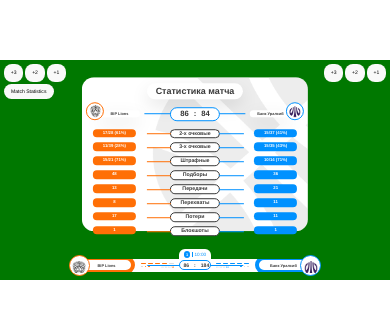
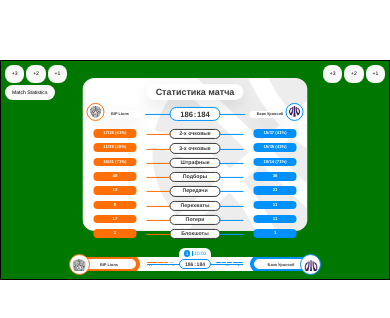
Before and after one commit to Aitmuhamet/vue-animation-basketball, a Vue app: page / in a window 390 px wide. Shown: the part 252-570 px from the top of the page. Built offline with nearby package versions, Linux system fonts and the light colour scheme.

Commit message:
feat: Add responsive design for width and height to component

```diff
--- a/src/App.vue
+++ b/src/App.vue
@@ -12,10 +12,14 @@ import BasketballScoreboard from './components/BasketballScoreboard.vue'
 #app {
   max-width: unset;
   padding: 0;
+  width: 100vw;
 }
 
 .app-inner {
-  width: 100vw;
+  display: flex;
+  justify-content: center;
+
+  height: 100%;
   aspect-ratio: 16 / 9;
   background: rgb(0, 120, 0);
 }
--- a/src/components/BasketballScoreboard.vue
+++ b/src/components/BasketballScoreboard.vue
@@ -1,6 +1,6 @@
 <template>
 
-    <div class="scoreboard">
+    <div class="scoreboard" :style="scoreboardStyle">
 
         <div class="left-team-buttons">
             <button @click="changeScore('team1', 3)">+3</button>
@@ -65,7 +65,7 @@
             </div>
             <div class="scoreboard-score score">
                 <div class="score-inner scoreboard-score-inner">
-                    <div class="score__number-left">86</div>
+                    <div class="score__number-left">186</div>
                     <div class="scoreboard-score__divider">:</div>
                     <div class="score__number-right">184</div>
                 </div>
@@ -212,9 +212,9 @@
                         <th class="table__cell table__cell-head">
                             <div class="score table-score">
                                 <div class="score-inner table-score-inner">
-                                    <div class="score__number-left">86</div>
+                                    <div class="score__number-left">186</div>
                                     <div class="scoreboard-score__divider">:</div>
-                                    <div class="score__number-right">84</div>
+                                    <div class="score__number-right">184</div>
                                 </div>
                             </div>
                         </th>
@@ -266,6 +266,37 @@
 
 <script setup>
 import { ref, reactive, computed, onMounted, onUnmounted } from 'vue'
+
+const props = defineProps({
+  content: String, // Текст внутри блока .scoreboard
+});
+
+const windowWidth = ref(window.innerWidth);
+const scoreboardWidth = ref(0);
+
+const updateWidths = () => {
+  windowWidth.value = window.innerWidth;
+  scoreboardWidth.value = document.querySelector('.scoreboard').offsetWidth;
+};
+
+onMounted(() => {
+  window.addEventListener('resize', updateWidths);
+  updateWidths(); // Устанавливаем начальные значения
+});
+
+onUnmounted(() => {
+  window.removeEventListener('resize', updateWidths);
+});
+
+const widthRatio = computed(() => {
+  return scoreboardWidth.value / windowWidth.value;
+});
+
+const scoreboardStyle = computed(() => {
+  return {
+    '--scoreboard-width-ratio': widthRatio.value,
+  };
+});
 
 const teams = reactive({
     team1: { score: 0, showScore: false, showPhoto: false, showStats: false },
@@ -348,32 +379,32 @@ button {
 .right-team-buttons,
 .left-team-buttons {
     position: absolute;
-    top: 1vw;
+    top: calc(1vw * var(--scoreboard-width-ratio));
     z-index: 200;
 
     display: flex;
-    gap: .5vw;
+    gap: calc(.5vw * var(--scoreboard-width-ratio));
 
     button {
-        padding: 1vw 1.5vw;
-        font-size: 1.3vw;
+        padding: calc(1vw * var(--scoreboard-width-ratio)) calc(1.5vw * var(--scoreboard-width-ratio));
+        font-size: calc(1.3vw * var(--scoreboard-width-ratio));
     }
 }
 
 .left-team-buttons {
-    left: 1vw;
+    left: calc(1vw * var(--scoreboard-width-ratio));
 }
 
 .right-team-buttons {
-    right: 1vw;
+    right: calc(1vw * var(--scoreboard-width-ratio));
 }
 
 .match-statistics-buttons {
     position: absolute;
-    top: 6vw;
+    top: calc(6vw * var(--scoreboard-width-ratio));
     z-index: 200;
-    left: 1vw;
-    font-size: 1.3vw;
+    left: calc(1vw * var(--scoreboard-width-ratio));
+    font-size: calc(1.3vw * var(--scoreboard-width-ratio));
 }
 
 /* Для анимации */
@@ -465,8 +496,11 @@ button {
     --text-color: #393939;
 
     position: relative;
-    width: 100%;
     height: 100%;
+    max-height: 100vh;
+    aspect-ratio: 16 / 9;
+    border: 1px solid black;
+
     display: flex;
     flex-direction: column;
     align-items: center;
@@ -484,10 +518,10 @@ button {
 .scoreboard__main {
     position: absolute;
     z-index: 100;
-    bottom: 2vw;
-    width: calc(60vw);
+    bottom: calc(2vw * var(--scoreboard-width-ratio));
+    width: calc(60vw * var(--scoreboard-width-ratio));
     /* 65.7%; */
-    height: 6%;
+    height: calc(3.5vw * var(--scoreboard-width-ratio));
     /* 6%; */
     background: var(--background-color);
     color: var(--text-color);
@@ -526,12 +560,12 @@ button {
 
 .scoreboard__team-name {
     width: 100%;
-    padding: .6vw .1vw;
+    padding: calc(.6vw * var(--scoreboard-width-ratio)) calc(.1vw * var(--scoreboard-width-ratio));
     border-radius: 45px;
 
     text-align: center;
     font-family: Helvetica;
-    font-size: calc(1.8vw / (16 / 9));
+    font-size: calc(1.8vw / (16 / 9) * var(--scoreboard-width-ratio));
     font-style: normal;
     font-weight: 600;
     line-height: normal;
@@ -542,11 +576,11 @@ button {
 }
 
 .scoreboard__team--right .scoreboard__team-name {
-    border: 1.2vw solid var(--team-two-color);
+    border: calc(1.2vw * var(--scoreboard-width-ratio)) solid var(--team-two-color);
 }
 
 .scoreboard__team--left .scoreboard__team-name {
-    border: 1.2vw solid var(--team-one-color);
+    border: calc(1.2vw * var(--scoreboard-width-ratio)) solid var(--team-one-color);
 }
 
 .logo-wrapper {
@@ -580,11 +614,11 @@ button {
 }
 
 .logo-wrapper--left {
-    border: .4vw solid var(--team-one-color);
+    border: calc(.4vw * var(--scoreboard-width-ratio)) solid var(--team-one-color);
 }
 
 .logo-wrapper--right {
-    border: .4vw solid var(--team-two-color);
+    border: calc(.4vw * var(--scoreboard-width-ratio)) solid var(--team-two-color);
 }
 
 .scoreboard__logo {
@@ -603,20 +637,20 @@ button {
     left: 50%;
     transform: translateX(-50%);
     background: var(--team-two-color);
-    height: .1vw;
-    width: 24.5vw;
+    height: calc(.1vw * var(--scoreboard-width-ratio));
+    width: calc(24.5vw * var(--scoreboard-width-ratio));
 }
 
 .score-inner {
     text-align: center;
     font-family: Helvetica;
-    font-size: 1.3vw;
+    font-size: calc(1.3vw * var(--scoreboard-width-ratio));
     font-style: normal;
     font-weight: 600;
     line-height: normal;
 
     background: var(--background-color);
-    border: 1px solid var(--team-two-color);
+    border: calc(.1vw * var(--scoreboard-width-ratio)) solid var(--team-two-color);
     border-radius: 135.242px;
 
     display: flex;
@@ -627,14 +661,14 @@ button {
 }
 
 .scoreboard-score-inner {
-    margin: 0 .4vw;
-    padding: .3vw .1vw;
-    width: 8vw;
+    margin: 0 calc(.4vw * var(--scoreboard-width-ratio));
+    padding: calc(.3vw * var(--scoreboard-width-ratio)) calc(.1vw * var(--scoreboard-width-ratio));
+    width: calc(8vw * var(--scoreboard-width-ratio));
 
 }
 
 .scoreboard-score__divider {
-    margin: 0 5px;
+    margin: 0 calc(.2vw * var(--scoreboard-width-ratio));
     flex: 0
 }
 
@@ -662,22 +696,22 @@ button {
 }
 
 .scoreboard__indicators-right {
-    margin-left: 1vw;
+    margin-left: calc(1vw * var(--scoreboard-width-ratio));
 }
 
 .scoreboard__indicators-left {
-    margin-right: 1vw;
+    margin-right: calc(1vw * var(--scoreboard-width-ratio));
 }
 
 .scoreboard__line {
     display: flex;
-    gap: 2px;
+    gap: calc(.2vw * var(--scoreboard-width-ratio));
 }
 
 .scoreboard__dash {
     display: inline-block;
-    width: calc(2.25vw / (16 / 9));
-    height: .2vw;
+    width: calc(2.2vw / (16 / 9) * var(--scoreboard-width-ratio));
+    height: calc(.2vw * var(--scoreboard-width-ratio));
     flex-shrink: 0;
     border-radius: 88.567px;
     background: var(--inactive-color);
@@ -694,19 +728,20 @@ button {
 .scoreboard__bottom-row {
     display: flex;
     justify-content: space-between;
-    align-items: center;
+    align-items: baseline;
     width: 100%;
+    height: calc(.5vw * var(--scoreboard-width-ratio));
 }
 
 .scoreboard-scores {
     display: flex;
     align-items: center;
-    gap: .2vw;
+    gap: calc(.2vw * var(--scoreboard-width-ratio));
 }
 
 .scoreboard__number {
     text-align: center;
-    font-size: .6vw;
+    font-size: calc(.6vw * var(--scoreboard-width-ratio));
     font-style: normal;
     font-weight: 600;
     line-height: normal;
@@ -734,13 +769,13 @@ button {
 .scoreboard__circles {
     display: flex;
     align-items: center;
-    gap: 2px;
+    gap: calc(.1vw * var(--scoreboard-width-ratio));
 }
 
 .scoreboard__circle {
     display: inline-block;
     border-radius: 50%;
-    width: .4vw;
+    width: calc(.4vw * var(--scoreboard-width-ratio));
     aspect-ratio: 1;
     background: var(--inactive-color);
 }
@@ -757,20 +792,20 @@ button {
 .scoreboard__overlay {
     position: absolute;
     z-index: 20;
-    bottom: 5vw;
+    bottom: calc(5vw * var(--scoreboard-width-ratio));
 
     display: flex;
     align-items: center;
     justify-content: center;
 
-    width: 8vw;
+    width: calc(8vw * var(--scoreboard-width-ratio));
     background: var(--background-color);
-    padding-top: calc(.9vw / (16 / 9));
-    padding-bottom: calc(.9vw / (16 / 9));
-    border-radius: 1.5vw 1.5vw 0 0;
+    padding-top: calc(.9vw / (16 / 9) * var(--scoreboard-width-ratio));
+    padding-bottom: calc(.9vw / (16 / 9) * var(--scoreboard-width-ratio));
+    border-radius: calc(1.5vw * var(--scoreboard-width-ratio)) calc(1.5vw * var(--scoreboard-width-ratio)) 0 0;
 
     color: var(--team-two-color);
-    font-size: 1.2vw;
+    font-size: calc(1.2vw * var(--scoreboard-width-ratio));
 
     /* transform: rotateX(90deg); */
     transform-origin: bottom;
@@ -780,7 +815,7 @@ button {
 .scoreboard__quarter {
     background-color: var(--team-two-color);
     color: var(--background-color);
-    width: 1.7vw;
+    width: calc(1.7vw * var(--scoreboard-width-ratio));
     aspect-ratio: 1 / 1;
     border-radius: 50%;
 
@@ -788,13 +823,13 @@ button {
     align-items: center;
     justify-content: center;
 
-    font-size: 1vw;
+    font-size: calc(1vw * var(--scoreboard-width-ratio));
     font-weight: 600;
 }
 
 .scoreboard__divider {
-    height: 1.3vw;
-    width: .05vw;
+    height: calc(1.3vw * var(--scoreboard-width-ratio));
+    width: calc(.05vw * var(--scoreboard-width-ratio));
     background-color: var(--team-two-color);
     margin: 0 .5vw;
 }
@@ -886,7 +921,7 @@ button {
 /* Общая статистика */
 .scoreboard__content {
     position: absolute;
-    top: calc(50% - 4vw);
+    top: calc(50% - 4vw * var(--scoreboard-width-ratio));
     left: 50%;
     width: 58%;
     height: 70%;
@@ -915,7 +950,7 @@ button {
 }
 
 .table {
-    border-spacing: calc(1vw / (16 / 9));
+    border-spacing: calc(1vw / (16 / 9) * var(--scoreboard-width-ratio));
     width: 98%;
 }
 
@@ -923,7 +958,7 @@ button {
     width: 46%;
     aspect-ratio: 6 / 1;
     padding: .1em;
-    margin-bottom: 2%;
+    margin-bottom: calc(1vw * var(--scoreboard-width-ratio));
     display: flex;
     align-items: center;
     justify-content: center;
@@ -931,7 +966,7 @@ button {
     text-align: center;
     color: var(--text-color);
     font-style: normal;
-    font-size: 2.3vw;
+    font-size: calc(2.3vw * var(--scoreboard-width-ratio));
     font-weight: 600;
     line-height: normal;
 
@@ -944,11 +979,11 @@ button {
 .table__row {
     display: flex;
     justify-content: space-between;
-    margin-bottom: calc(.9vw / (16 / 9));
+    margin-bottom: calc(.9vw / (16 / 9) * var(--scoreboard-width-ratio));
 }
 
 .table__row-head {
-    margin-bottom: calc(1.8vw / (16 / 9));
+    margin-bottom: calc(1.8vw / (16 / 9) * var(--scoreboard-width-ratio));
 }
 
 .table__cell-content {
@@ -968,7 +1003,7 @@ button {
 
 .team {
     position: relative;
-    width: 12vw;
+    width: calc(12vw * var(--scoreboard-width-ratio));
     aspect-ratio: 6 / 1;
 }
 
@@ -976,7 +1011,7 @@ button {
 .table__cell-content:nth-child(3) {
     color: var(--background-color);
     border-radius: 1vw;
-    width: 11vw;
+    width: calc(11vw * var(--scoreboard-width-ratio));
     aspect-ratio: 5 / 1;
 }
 
@@ -993,10 +1028,10 @@ button {
     border-radius: 30px;
     background-color: var(--background-color);
     color: var(--text-color);
-    padding: calc(0.01vw / (16 / 9)) 0;
+    padding: calc(0.1vw / (16 / 9) * var(--scoreboard-width-ratio)) 0;
     width: 50%;
 
-    font-size: calc(2.4vw / (16 / 9));
+    font-size: calc(2.4vw / (16 / 9) * var(--scoreboard-width-ratio));
     aspect-ratio: 7 / 1;
     position: relative;
 }
@@ -1006,7 +1041,7 @@ button {
     content: '';
     position: absolute;
     top: 50%;
-    height: .1vw;
+    height: calc(.1vw * var(--scoreboard-width-ratio));
     width: 50%;
 }
 
@@ -1021,7 +1056,7 @@ button {
 }
 
 .table__cell-head {
-    width: 11vw;
+    width: calc(11vw * var(--scoreboard-width-ratio));
     background-color: transparent;
     display: flex;
     align-items: center;
@@ -1033,20 +1068,20 @@ button {
     width: 100%;
     aspect-ratio: 12 / 2;
     background: var(--background-color);
-    border-radius: 1vw;
+    border-radius: calc(1vw * var(--scoreboard-width-ratio));
     box-shadow: 0px 7.053px 17.633px 0px rgba(0, 0, 0, 0.10);
 
     display: flex;
     align-items: center;
     justify-content: center;
 
-    font-size: 1vw;
+    font-size: calc(1vw * var(--scoreboard-width-ratio));
     font-weight: 600;
     color: var(--text-color);
 }
 
 .table__cell-content {
-    font-size: 1.1vw;
+    font-size: calc(1.1vw * var(--scoreboard-width-ratio));
 }
 
 .table__cell-head:nth-child(1) .table__team-name {
@@ -1088,6 +1123,6 @@ button {
 
 .table-score-inner {
     padding: 3%;
-    font-size: calc(3.5vw / (16 / 9));
+    font-size: calc(3.5vw / (16 / 9) * var(--scoreboard-width-ratio));
 }
 </style>
```
